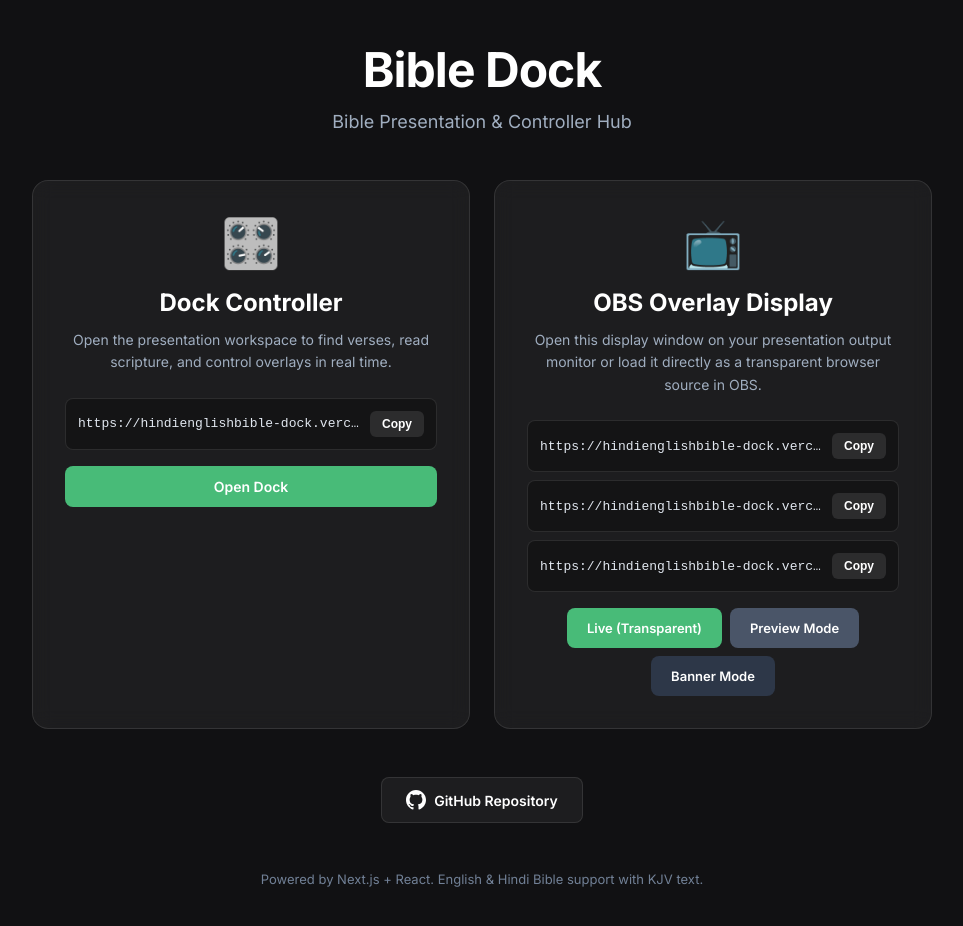
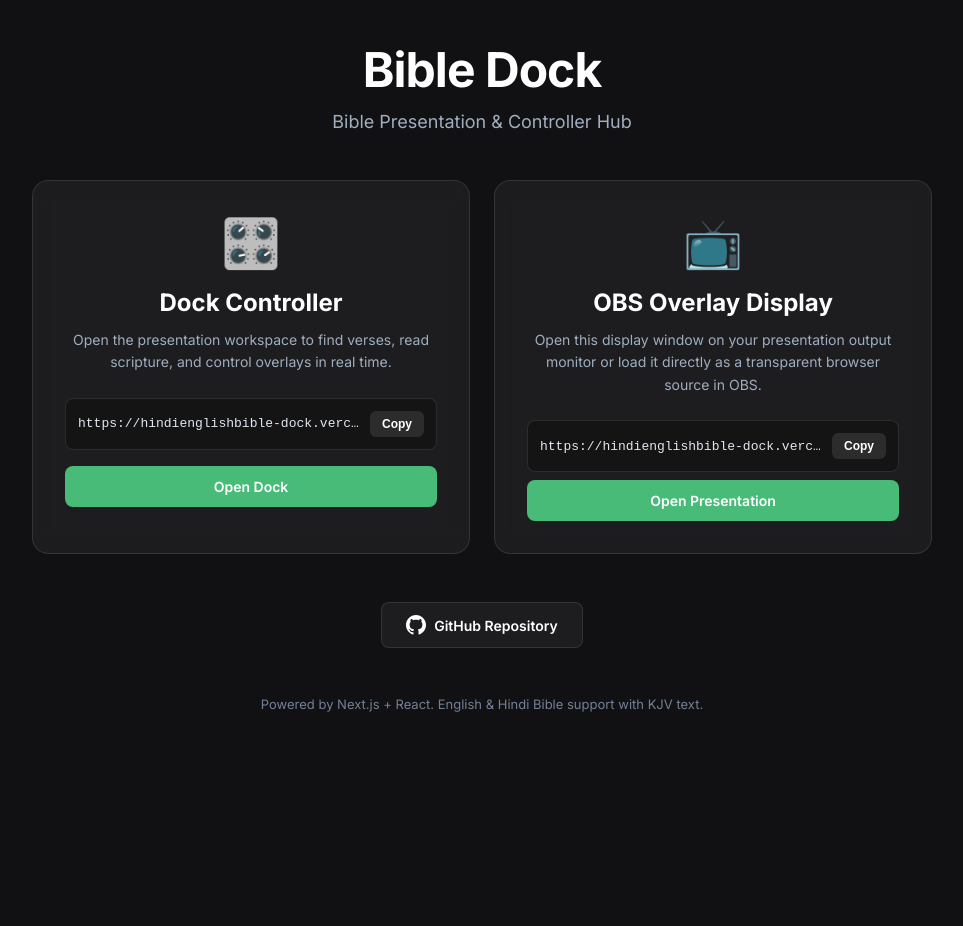
Before and after one commit to nazarethsamuel36-max/bible-dock-, a Next.js app: page / in a window 1280 px wide. Shown: the top 926 px of the page, without its empty margins (158-1121 px from the left). After the commit the page ends 800 px from the top, so only its background shows below. Built offline with nearby package versions, Linux system fonts and the light colour scheme.

Commit message:
Simplify landing page to show only one presentation link

```diff
--- a/app/page.tsx
+++ b/app/page.tsx
@@ -6,8 +6,6 @@
 export default function LandingPage() {
   const [copiedDock, setCopiedDock] = useState<boolean>(false);
   const [copiedOverlay, setCopiedOverlay] = useState<boolean>(false);
-  const [copiedOverlayPreview, setCopiedOverlayPreview] = useState<boolean>(false);
-  const [copiedOverlayBanner, setCopiedOverlayBanner] = useState<boolean>(false);
 
   const copyToClipboard = (text: string, setCopiedState: (v: boolean) => void) => {
     navigator.clipboard.writeText(text).then(() => {
@@ -31,8 +29,6 @@
   const domain = 'https://hindienglishbible-dock.vercel.app';
   const dockUrl = `${domain}/dock`;
   const overlayUrl = `${domain}/presentation`;
-  const overlayPreviewUrl = `${domain}/presentation?preview=true`;
-  const overlayBannerUrl = `${domain}/presentation?banner=true`;
 
   return (
     <div style={{
@@ -217,135 +213,24 @@
                 {copiedOverlay ? 'Copied!' : 'Copy'}
               </button>
             </div>
-            <div style={{
-              background: 'rgba(0, 0, 0, 0.3)',
-              border: '1px solid rgba(255, 255, 255, 0.1)',
-              borderRadius: '8px',
-              padding: '12px',
-              marginBottom: '8px',
-              display: 'flex',
-              alignItems: 'center',
-              justifyContent: 'space-between',
-              gap: '8px'
-            }}>
-              <span style={{
-                fontSize: '13px',
-                color: '#e2e8f0',
-                fontFamily: 'monospace',
-                overflow: 'hidden',
-                textOverflow: 'ellipsis',
-                whiteSpace: 'nowrap'
-              }}>
-                {overlayPreviewUrl}
-              </span>
-              <button
-                onClick={() => copyToClipboard(overlayPreviewUrl, setCopiedOverlayPreview)}
-                style={{
-                  padding: '6px 12px',
-                  background: copiedOverlayPreview ? '#48bb78' : 'rgba(255, 255, 255, 0.1)',
-                  color: '#fff',
-                  border: 'none',
-                  borderRadius: '6px',
-                  fontSize: '12px',
-                  fontWeight: 600,
-                  cursor: 'pointer',
-                  transition: 'all 0.2s'
-                }}
-              >
-                {copiedOverlayPreview ? 'Copied!' : 'Copy'}
-              </button>
-            </div>
-            <div style={{
-              background: 'rgba(0, 0, 0, 0.3)',
-              border: '1px solid rgba(255, 255, 255, 0.1)',
-              borderRadius: '8px',
-              padding: '12px',
-              marginBottom: '16px',
-              display: 'flex',
-              alignItems: 'center',
-              justifyContent: 'space-between',
-              gap: '8px'
-            }}>
-              <span style={{
-                fontSize: '13px',
-                color: '#e2e8f0',
-                fontFamily: 'monospace',
-                overflow: 'hidden',
-                textOverflow: 'ellipsis',
-                whiteSpace: 'nowrap'
-              }}>
-                {overlayBannerUrl}
-              </span>
-              <button
-                onClick={() => copyToClipboard(overlayBannerUrl, setCopiedOverlayBanner)}
-                style={{
-                  padding: '6px 12px',
-                  background: copiedOverlayBanner ? '#48bb78' : 'rgba(255, 255, 255, 0.1)',
-                  color: '#fff',
-                  border: 'none',
-                  borderRadius: '6px',
-                  fontSize: '12px',
-                  fontWeight: 600,
-                  cursor: 'pointer',
-                  transition: 'all 0.2s'
-                }}
-              >
-                {copiedOverlayBanner ? 'Copied!' : 'Copy'}
-              </button>
-            </div>
-            <div style={{ display: 'flex', gap: '8px', justifyContent: 'center', flexWrap: 'wrap' }}>
             <Link
               href="/presentation"
               style={{
-                  padding: '12px 20px',
+                display: 'block',
+                padding: '12px 24px',
                 background: '#48bb78',
                 color: '#fff',
                 textDecoration: 'none',
                 borderRadius: '8px',
                 fontWeight: 600,
-                  fontSize: '13px',
+                fontSize: '14px',
                 transition: 'background 0.2s'
               }}
               onMouseEnter={(e) => e.currentTarget.style.background = '#38a169'}
               onMouseLeave={(e) => e.currentTarget.style.background = '#48bb78'}
             >
-                Live (Transparent)
+              Open Presentation
             </Link>
-              <Link
-                href="/presentation?preview=true"
-                style={{
-                  padding: '12px 20px',
-                  background: '#4a5568',
-                  color: '#fff',
-                  textDecoration: 'none',
-                  borderRadius: '8px',
-                  fontWeight: 600,
-                  fontSize: '13px',
-                  transition: 'background 0.2s'
-                }}
-                onMouseEnter={(e) => e.currentTarget.style.background = '#2d3748'}
-                onMouseLeave={(e) => e.currentTarget.style.background = '#4a5568'}
-              >
-                Preview Mode
-              </Link>
-              <Link
-                href="/presentation?banner=true"
-                style={{
-                  padding: '12px 20px',
-                  background: '#2d3748',
-                  color: '#fff',
-                  textDecoration: 'none',
-                  borderRadius: '8px',
-                  fontWeight: 600,
-                  fontSize: '13px',
-                  transition: 'background 0.2s'
-                }}
-                onMouseEnter={(e) => e.currentTarget.style.background = '#1a202c'}
-                onMouseLeave={(e) => e.currentTarget.style.background = '#2d3748'}
-              >
-                Banner Mode
-              </Link>
-            </div>
           </div>
         </div>
 
```
Lines whose indentation alone changed are shown as unchanged.
